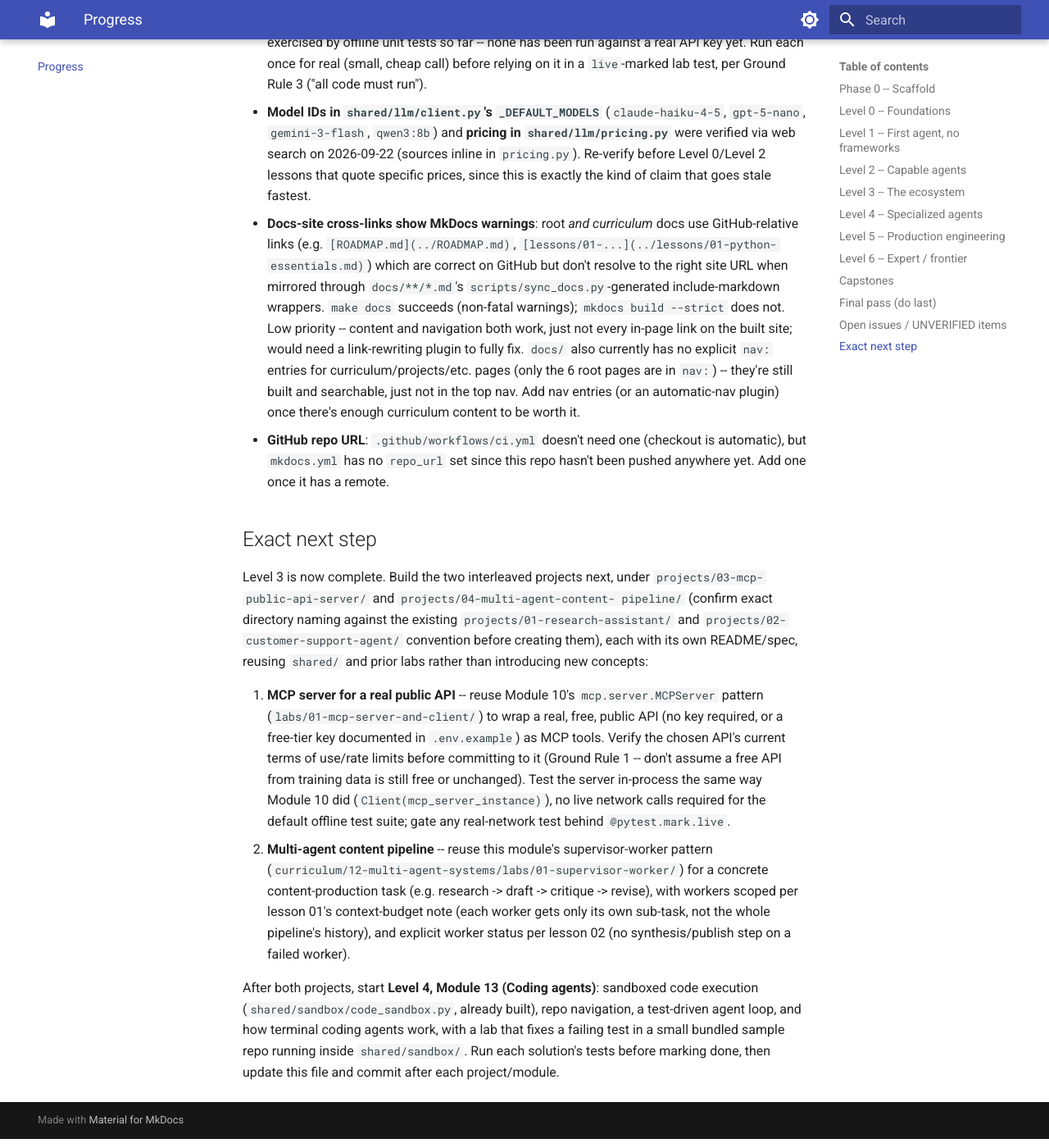
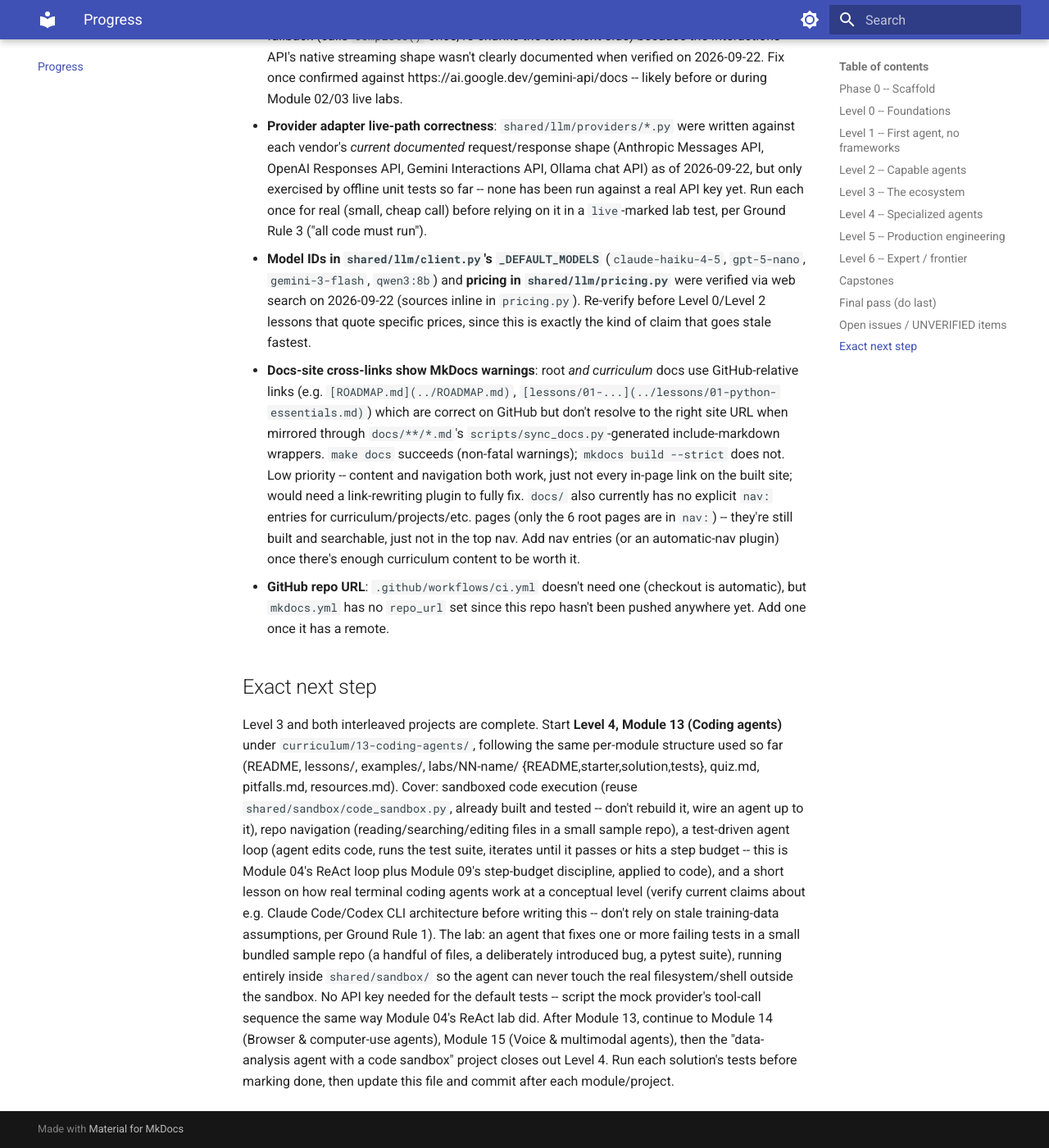
Before and after one commit to Aditya-Ware-ds/ULTIMATE-GUIDE-TO-AGENTIC-AI, an MkDocs documentation site: the page built from docs/progress.md, in a window 1280 px wide and 1400 px high, scrolled down 6454 px. Shown: the whole window at 82% size. Built offline with MkDocs 1.6.1 and Material for MkDocs 9.7.7, drawn with Linux system fonts in a browser that asks for light colours; some of the changed text lies outside the part shown.

Commit message:
Add Project 04: multi-agent content pipeline
Researcher/writer/critic pipeline combining Module 12's explicit-status
escalation discipline with Module 08's evaluator-optimizer revision loop.
Closes out Level 3 and its interleaved projects.

Co-Authored-By: Claude Sonnet 5 <noreply@anthropic.com>

```diff
--- a/PROGRESS.md
+++ b/PROGRESS.md
@@ -194,7 +194,17 @@ Legend: ✅ done and tested · 🚧 in progress · ⬜ not started
   return type concretely as `dict[str, float | str]` fixes it. 3 offline
   tests + 1 live test passing; starter's gaps correctly raise
   `NotImplementedError`. Links checked (66 unique, all OK).
-- ⬜ Project: multi-agent content pipeline
+- ✅ Project: multi-agent content pipeline -- 3 specialized stages
+  (researcher, writer, critic) reusing Module 12's "explicit status, not
+  inferred success" discipline (a failed research stage escalates
+  immediately, no draft/critique calls) plus Module 08's evaluator-optimizer
+  loop shape for the writer/critic revision cycle (bounded by
+  `max_revisions`, escalates -- doesn't silently claim success -- if never
+  approved). 7 tests passing covering first-try success, one revision,
+  research failure, and exhausted revisions with exact model-call-count
+  assertions; starter's gaps correctly raise `NotImplementedError`. 194
+  passed, 9 skipped repo-wide; links checked (66 unique, all OK). **Level 3
+  and its interleaved projects are now fully complete.**
 
 ## Level 4 -- Specialized agents
 
@@ -270,33 +280,26 @@ Legend: ✅ done and tested · 🚧 in progress · ⬜ not started
 
 ## Exact next step
 
-Level 3 is now complete. Build the two interleaved projects next, under
-`projects/03-mcp-public-api-server/` and `projects/04-multi-agent-content-
-pipeline/` (confirm exact directory naming against the existing
-`projects/01-research-assistant/` and `projects/02-customer-support-agent/`
-convention before creating them), each with its own README/spec, reusing
-`shared/` and prior labs rather than introducing new concepts:
-
-1. **MCP server for a real public API** -- reuse Module 10's
-   `mcp.server.MCPServer` pattern (`labs/01-mcp-server-and-client/`) to wrap a
-   real, free, public API (no key required, or a free-tier key documented in
-   `.env.example`) as MCP tools. Verify the chosen API's current terms of
-   use/rate limits before committing to it (Ground Rule 1 -- don't assume a
-   free API from training data is still free or unchanged). Test the server
-   in-process the same way Module 10 did (`Client(mcp_server_instance)`), no
-   live network calls required for the default offline test suite; gate any
-   real-network test behind `@pytest.mark.live`.
-2. **Multi-agent content pipeline** -- reuse this module's supervisor-worker
-   pattern (`curriculum/12-multi-agent-systems/labs/01-supervisor-worker/`)
-   for a concrete content-production task (e.g. research -> draft -> critique
-   -> revise), with workers scoped per lesson 01's context-budget note (each
-   worker gets only its own sub-task, not the whole pipeline's history), and
-   explicit worker status per lesson 02 (no synthesis/publish step on a
-   failed worker).
-
-After both projects, start **Level 4, Module 13 (Coding agents)**: sandboxed
-code execution (`shared/sandbox/code_sandbox.py`, already built), repo
-navigation, a test-driven agent loop, and how terminal coding agents work,
-with a lab that fixes a failing test in a small bundled sample repo running
-inside `shared/sandbox/`. Run each solution's tests before marking done, then
-update this file and commit after each project/module.
+Level 3 and both interleaved projects are complete. Start **Level 4, Module
+13 (Coding agents)** under `curriculum/13-coding-agents/`, following the same
+per-module structure used so far (README, lessons/, examples/, labs/NN-name/
+{README,starter,solution,tests}, quiz.md, pitfalls.md, resources.md). Cover:
+sandboxed code execution (reuse `shared/sandbox/code_sandbox.py`, already
+built and tested -- don't rebuild it, wire an agent up to it), repo
+navigation (reading/searching/editing files in a small sample repo), a
+test-driven agent loop (agent edits code, runs the test suite, iterates until
+it passes or hits a step budget -- this is Module 04's ReAct loop plus
+Module 09's step-budget discipline, applied to code), and a short lesson on
+how real terminal coding agents work at a conceptual level (verify current
+claims about e.g. Claude Code/Codex CLI architecture before writing this --
+don't rely on stale training-data assumptions, per Ground Rule 1). The lab:
+an agent that fixes one or more failing tests in a small bundled sample repo
+(a handful of files, a deliberately introduced bug, a pytest suite), running
+entirely inside `shared/sandbox/` so the agent can never touch the real
+filesystem/shell outside the sandbox. No API key needed for the default
+tests -- script the mock provider's tool-call sequence the same way Module
+04's ReAct lab did. After Module 13, continue to Module 14 (Browser &
+computer-use agents), Module 15 (Voice & multimodal agents), then the
+"data-analysis agent with a code sandbox" project closes out Level 4. Run
+each solution's tests before marking done, then update this file and commit
+after each module/project.
```
Also changed, not shown: projects/04-multi-agent-content-pipeline/README.md (added, +78 -0 lines), 4 other files.
